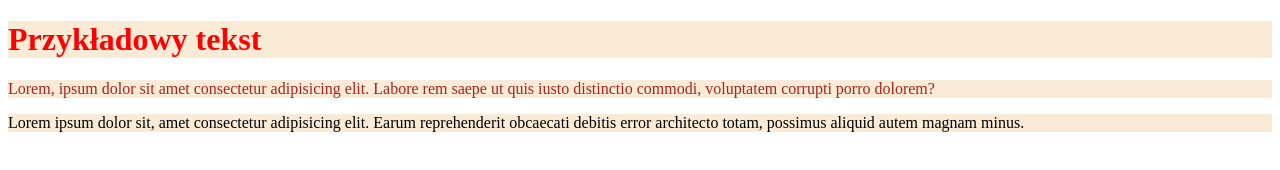
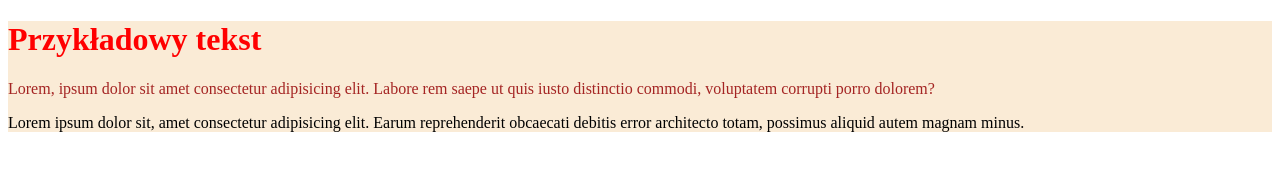
Before and after one commit to mlowak/18-css-kolory, a plain HTML site: page index.html in a window 1280 px wide. Drawn offline with Linux system fonts and the light colour scheme.

Commit message:
poprawka bg

```diff
--- a/css/style.css
+++ b/css/style.css
@@ -1,4 +1,4 @@
-h1, p{
+div{
     background-color:#faebd6 ;
 }
 
--- a/index.html
+++ b/index.html
@@ -7,8 +7,9 @@
     <link rel="stylesheet" href="css/style.css">
 </head>
 <body>
-    <h1>Przykładowy tekst</h1>
-    <p id="p1">Lorem, ipsum dolor sit amet consectetur adipisicing elit. Labore rem saepe ut quis iusto distinctio commodi, voluptatem corrupti porro dolorem?</p>
-    <p id="p2">Lorem ipsum dolor sit, amet consectetur adipisicing elit. Earum reprehenderit obcaecati debitis error architecto totam, possimus aliquid autem magnam minus.</p>
-</body>
+    <div>
+        <h1>Przykładowy tekst</h1>
+        <p id="p1">Lorem, ipsum dolor sit amet consectetur adipisicing elit. Labore rem saepe ut quis iusto distinctio commodi, voluptatem corrupti porro dolorem?</p>
+        <p id="p2">Lorem ipsum dolor sit, amet consectetur adipisicing elit. Earum reprehenderit obcaecati debitis error architecto totam, possimus aliquid autem magnam minus.</p>
+    </div>
 </html>
```
